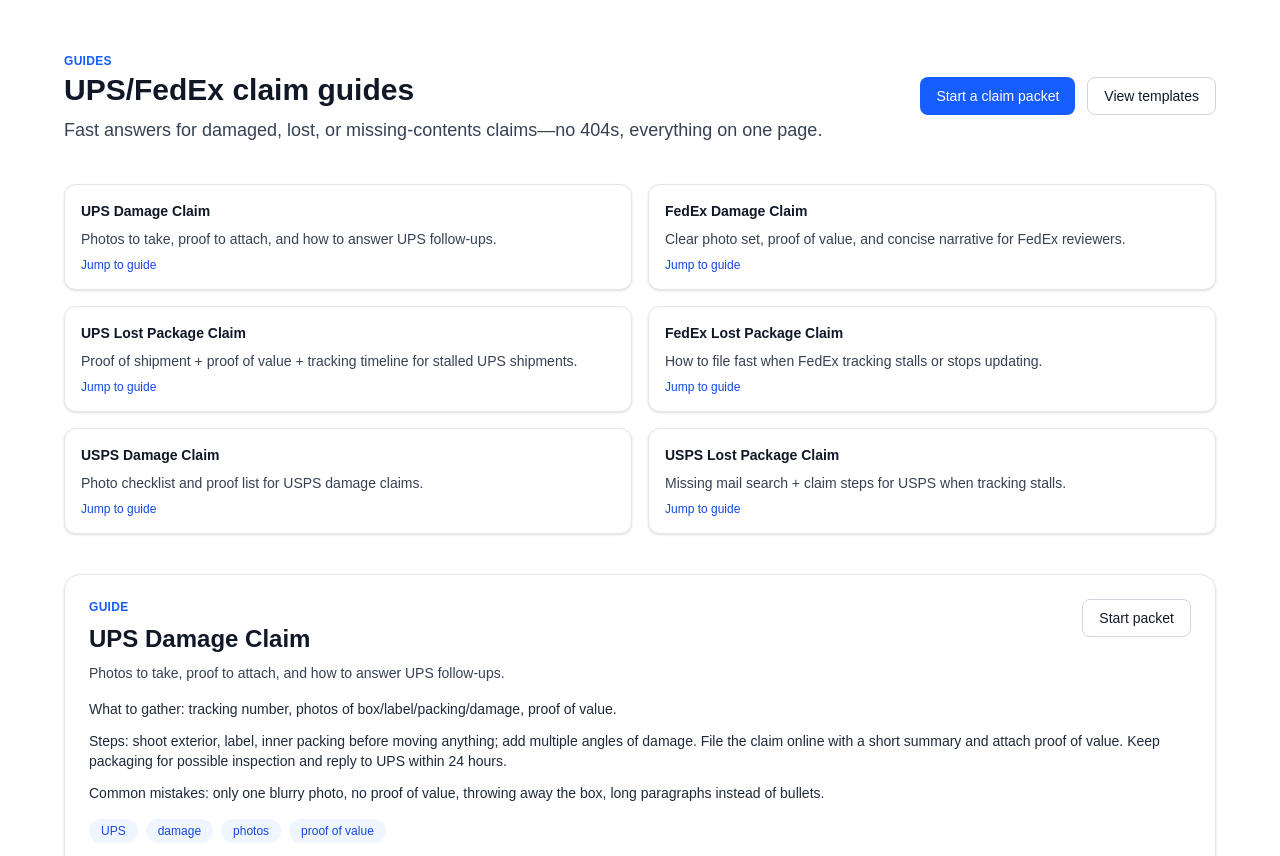
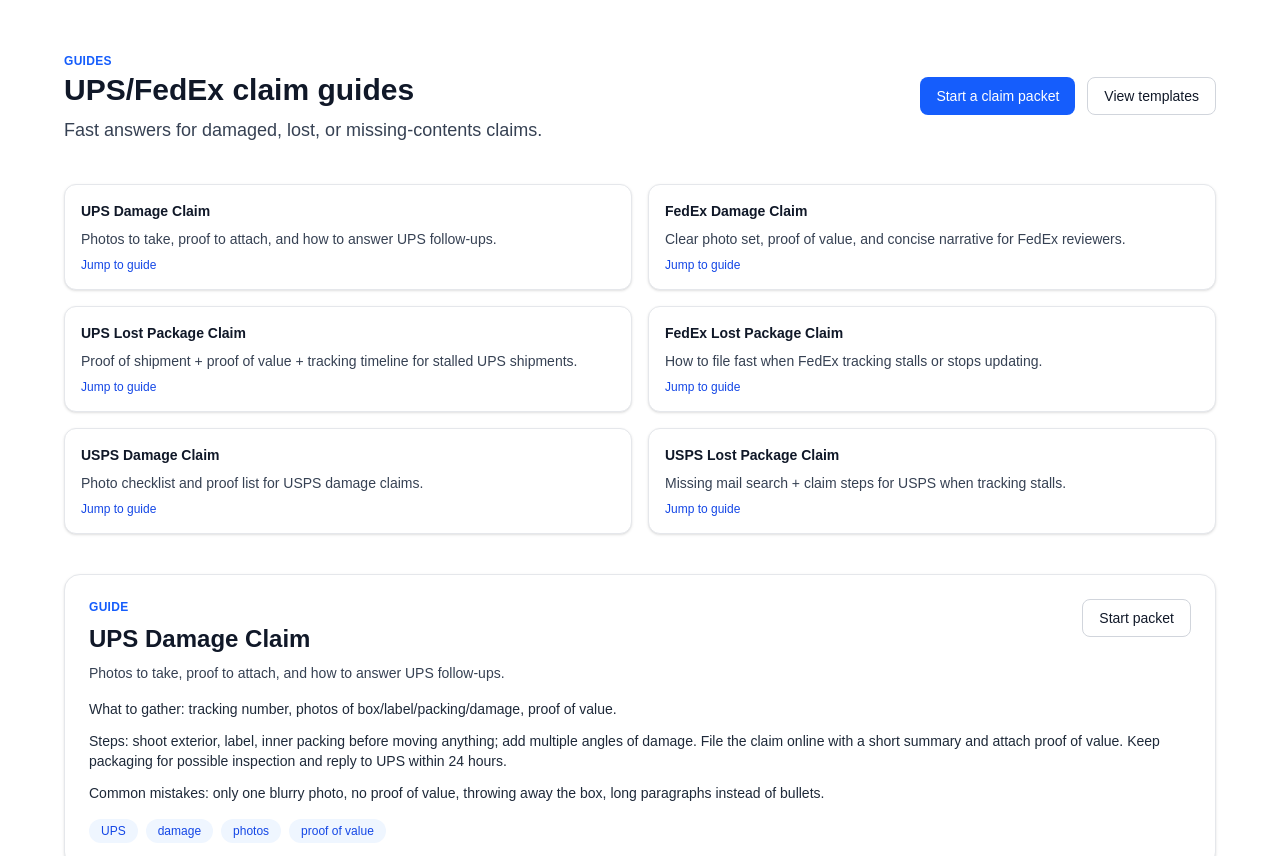
Before and after one commit to Jrjoseph831/parcelscribe, a Next.js app: page /guides in a window 1280 px wide. Shown: the top 856 px of the page. Built offline with nearby package versions, Linux system fonts and the light colour scheme.

Commit message:
Tweak guides hero subtitle

```diff
--- a/app/guides/page.tsx
+++ b/app/guides/page.tsx
@@ -19,7 +19,7 @@
               Guides
             </Link>
             <h1 className="text-3xl font-semibold text-gray-900">UPS/FedEx claim guides</h1>
-            <p className="text-lg text-gray-700">Fast answers for damaged, lost, or missing-contents claims—no 404s, everything on one page.</p>
+            <p className="text-lg text-gray-700">Fast answers for damaged, lost, or missing-contents claims.</p>
           </div>
           <div className="flex flex-wrap gap-3">
             <Link className={buttonClasses("primary")} href="/builder">Start a claim packet</Link>
```
